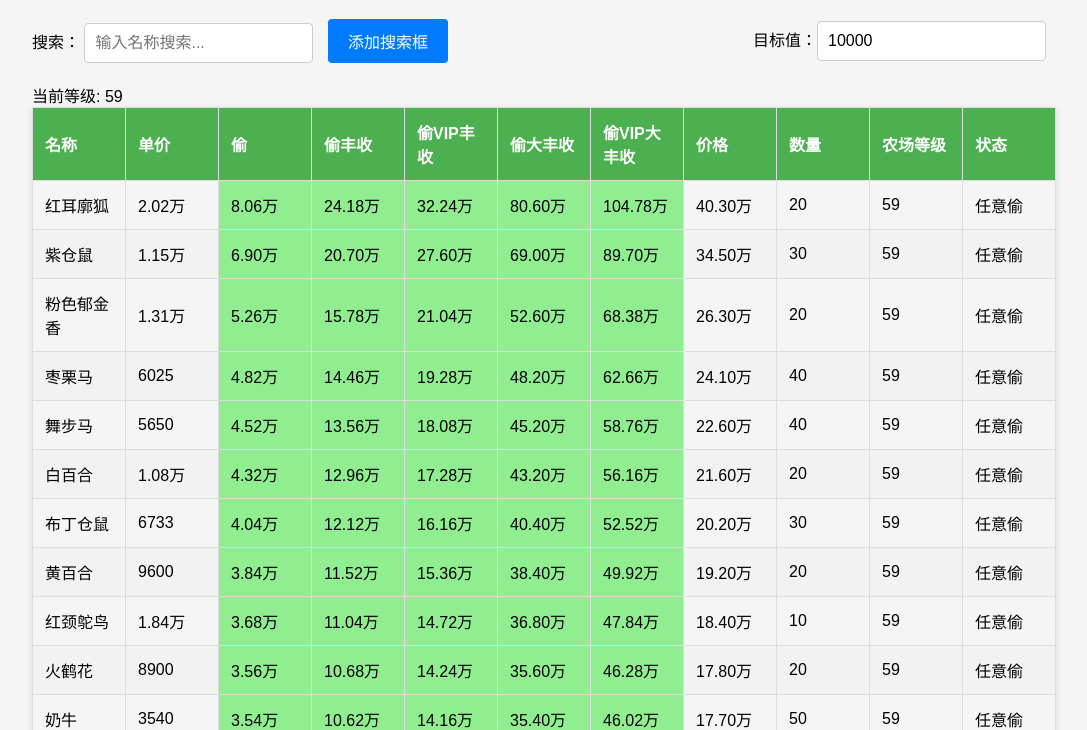
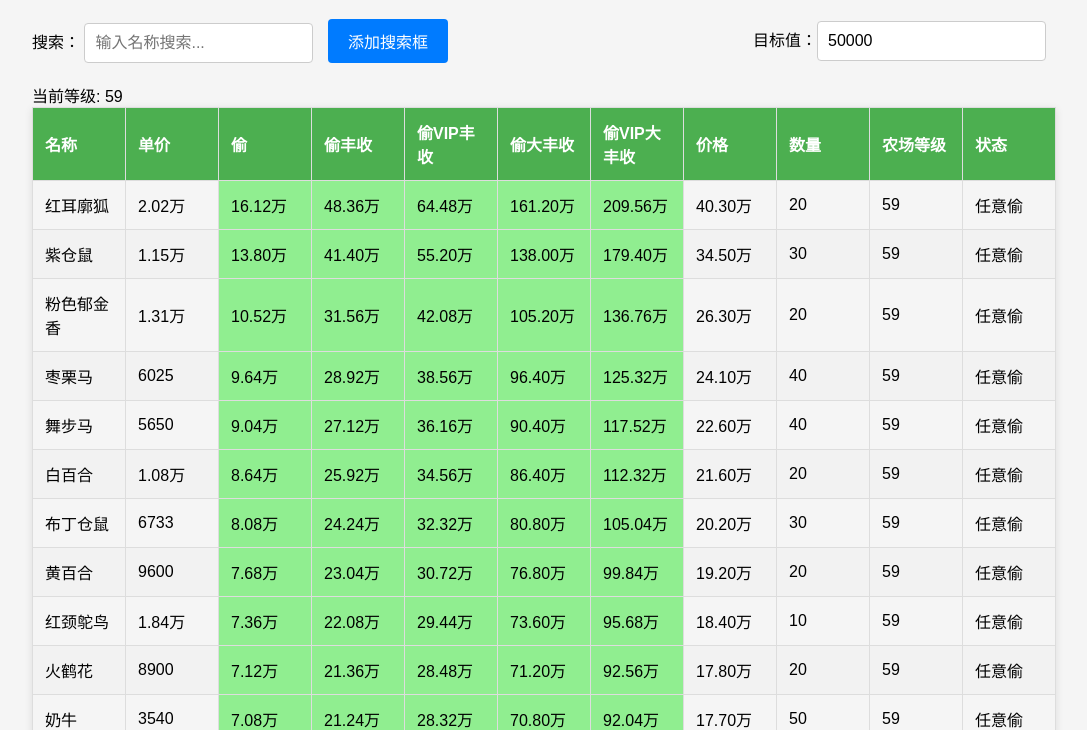
Before and after one commit to 3165254905/xjt, a website: page ymzx/farm.html in a window 1280 px wide. Shown: the part 70-800 px from the top of the page, without its empty margins (96-1183 px from the left). Drawn offline with nearby package versions, Linux system fonts and the light colour scheme.

Commit message:
On branch main Your branch is up to date with 'origin/main'.
Changes to be committed:
	modified:   ymzx/farm.html

```diff
--- a/ymzx/farm.html
+++ b/ymzx/farm.html
@@ -180,7 +180,7 @@
           sortKey: '',
           sortDesc: false,
           queries: [''],
-          target: 10000,
+          target: 50000,
         },
         mounted() {
           this.addData('卷心菜', 20, 5)
@@ -271,7 +271,7 @@
           },
           addData(name, price, count, grade = 59) {
             const finalPrice = this.getPrice(price, grade)
-            const steal = Math.floor(finalPrice / 5)
+            const steal = Math.floor(finalPrice * 0.4)
             const harvest = Math.floor(steal * 3)
             const vipHarvest = Math.floor(steal * 4)
             const bumperHarvest = Math.floor(steal * 10)
```
